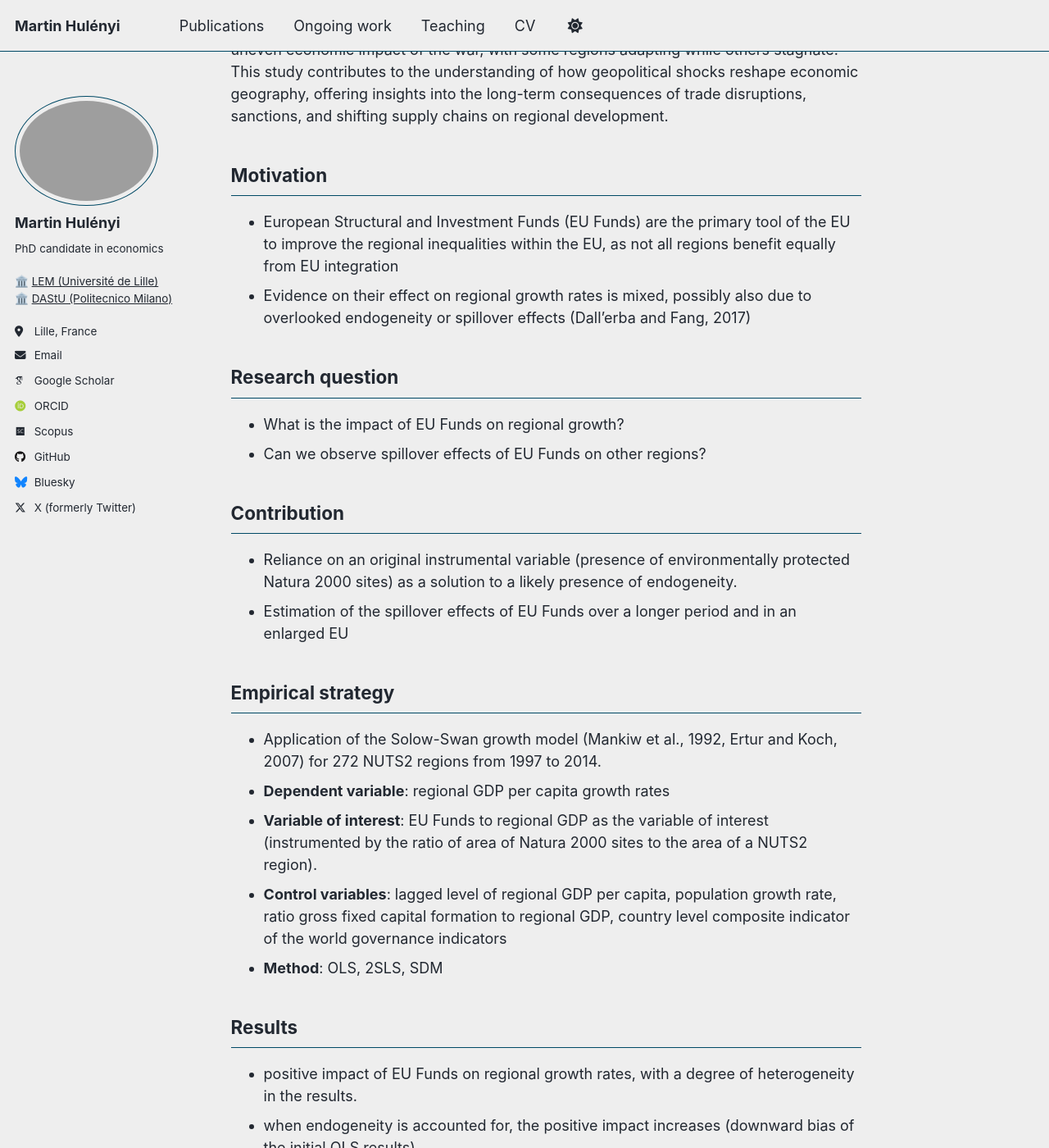
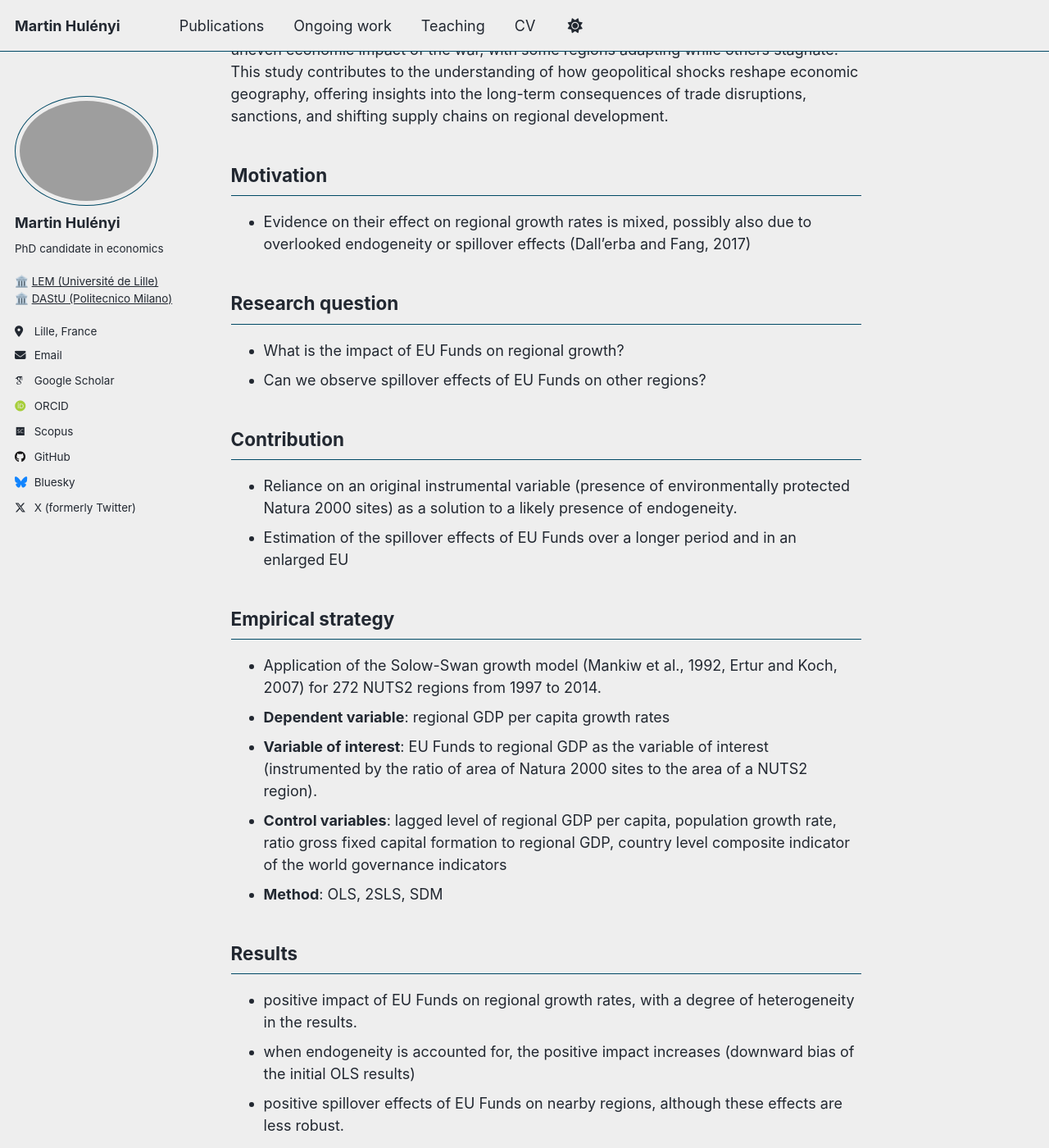
Before and after one commit to martinhulenyi/martinhulenyi.github.io, a Jekyll site: the page built from _ongoing_work/04_russia_sanctions.md, in a window 1280 px wide and 1400 px high, scrolled down 515 px. Shown: the whole window at 82% size. Built offline with Jekyll 4.4.1, drawn with Linux system fonts in a browser that asks for light colours; some web fonts are replaced; a script that is not in the unit is left out; some of the changed text lies outside the part shown.

Commit message:
Update 04_russia_sanctions.md

```diff
--- a/_ongoing_work/04_russia_sanctions.md
+++ b/_ongoing_work/04_russia_sanctions.md
@@ -17,7 +17,6 @@ Co-authored with <a href="https://www.kcl.ac.uk/people/irakli-barbakadze" target
 This study examines the full-scale invasion of Ukraine in February 2022 as a natural experiment to assess the impact of disrupted international market access on regional economic inequalities in Russia. Using nighttime lights data as a proxy for economic activity, we compare cities near the EU and Ukrainian borders, where market access was restricted, to cities in southern Russia, which benefited from reoriented trade networks. Our findings reveal that western border cities experienced economic decline due to reduced trade and industrial disruptions, while southern cities showed relative resilience, likely driven by increased trade with non-Western markets. These results highlight the uneven economic impact of the war, with some regions adapting while others stagnate. This study contributes to the understanding of how geopolitical shocks reshape economic geography, offering insights into the long-term consequences of trade disruptions, sanctions, and shifting supply chains on regional development.
 
 ## Motivation
-- European Structural and Investment Funds (EU Funds) are the primary tool of the EU to improve the regional inequalities within the EU, as not all regions benefit equally from EU integration
 - Evidence on their effect on regional growth rates is mixed, possibly also due to overlooked endogeneity or spillover effects (Dall’erba and Fang, 2017)
 
 ## Research question
```
Also changed, not shown: other parts of _ongoing_work/04_russia_sanctions.md (+3 -0 lines).
